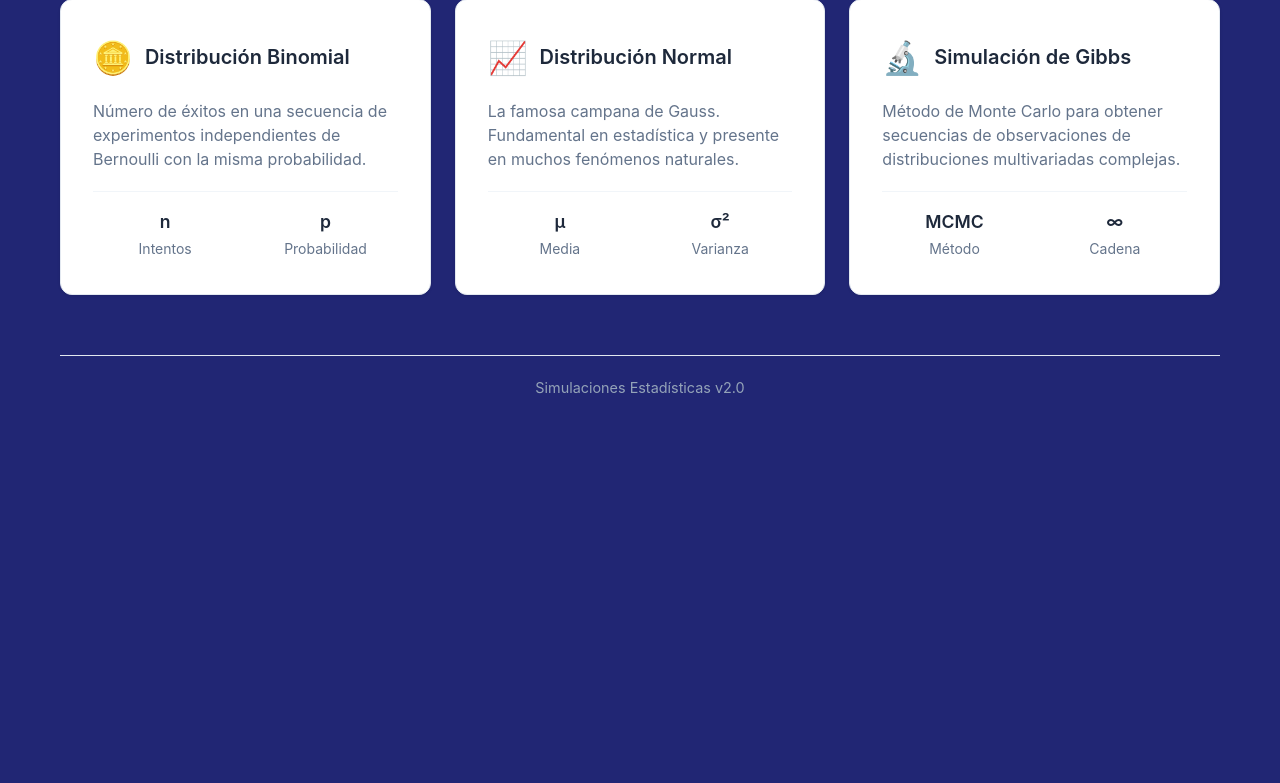
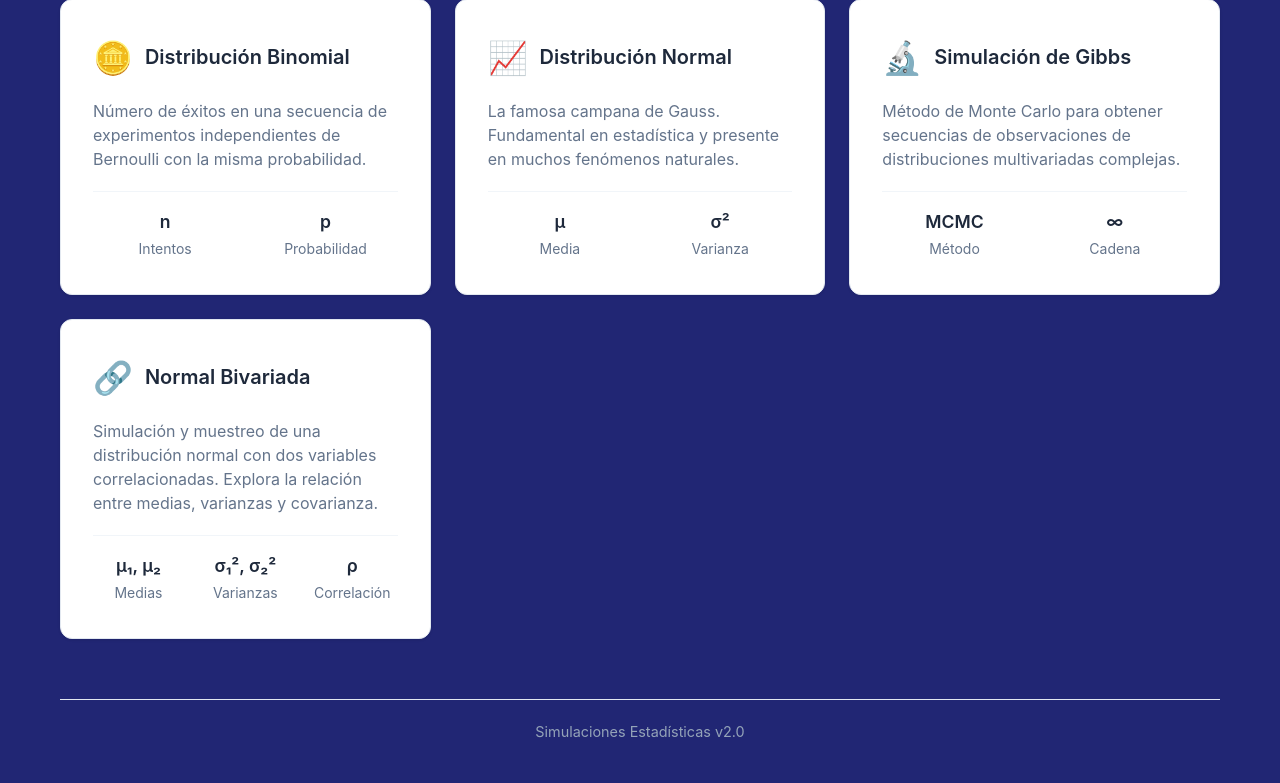
Before and after one commit to isaacwide/SFP, a Flask app: page / in a window 1280 px wide. Shown: the part 619-1402 px from the top of the page. Before the commit the page ends 1013 px from the top, so only its background shows below. Run offline with Flask 3, Linux system fonts and the light colour scheme.

Commit message:
agregado

```diff
--- a/app.py
+++ b/app.py
@@ -225,6 +225,14 @@ def gebbs_method():
                          titulo='Método de Gebbs',
                          distribucion='gebbs')
 
+
+@app.route('/normal_2', methods=['GET', 'POST'])
+def normal_2():
+    return render_template('grafic3d.html',
+                         titulo='Normal en 2 variables',
+                         distribucion='2normal')
+
+
 @app.route('/descargar_datos/<distribucion>', methods=['POST'])
 def descargar_datos(distribucion):
     datos = request.form.get('datos', '')
--- a/templates/index.html
+++ b/templates/index.html
@@ -5,6 +5,7 @@
     <meta name="viewport" content="width=device-width, initial-scale=1.0">
     <title>Simulaciones Estadísticas</title>
     <link rel="stylesheet" href="{{ url_for('static', filename='styles/c1.css') }}">
+</head>
 <body>
     <div class="container">
         <header class="header">
@@ -142,6 +143,29 @@
                     </div>
                 </div>
             </a>
+            <a href="/normal_2" class="distribution-card normal2">
+                <div class="card-header">
+                    <span class="card-icon">🔗</span>
+                    <h2 class="card-title">Normal Bivariada</h2>
+                </div>
+                <p class="card-description">
+                    Simulación y muestreo de una distribución normal con dos variables correlacionadas. Explora la relación entre medias, varianzas y covarianza.
+                </p>
+                <div class="card-params">
+                    <div class="param-item">
+                        <span class="param-value">μ₁, μ₂</span>
+                        <span class="param-label">Medias</span>
+                    </div>
+                    <div class="param-item">
+                        <span class="param-value">σ₁², σ₂²</span>
+                        <span class="param-label">Varianzas</span>
+                    </div>
+                    <div class="param-item">
+                        <span class="param-value">ρ</span>
+                        <span class="param-label">Correlación</span>
+                    </div>
+                </div>
+            </a>
         </main>
 
         <footer class="footer">
```
Also changed, not shown: static/js/normal3d.js (added, +80 -0 lines), templates/grafic3d.html (+31 -0 lines).
